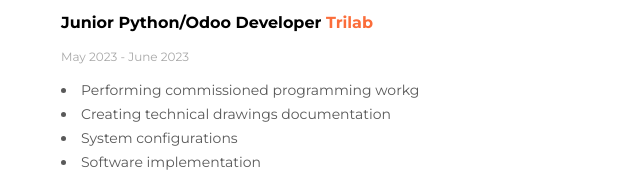
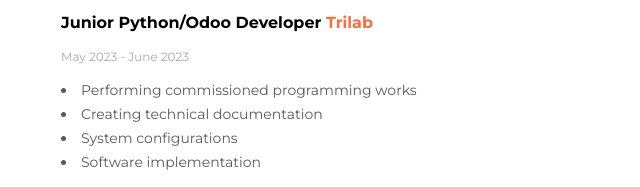
Before and after one commit to HModz/cv, a plain HTML site: page index.html in a window 1280 px wide. Shown: the part 864-1051 px from the top of the page, 414-1054 px from the left. Drawn offline with Linux system fonts and the light colour scheme.

Commit message:
Update index.html

```diff
--- a/index.html
+++ b/index.html
@@ -100,9 +100,9 @@
                     </h3>
                     <p class="date">May 2023 - June 2023</p>
                     <ul class="job-list">
-                        <li class="job-list-item">Performing commissioned programming workg</li>
+                        <li class="job-list-item">Performing commissioned programming works</li>
                         <li class="job-list-item">
-                            Creating technical drawings documentation
+                            Creating technical documentation
                         </li>
                         <li class="job-list-item">
                             System configurations
```
